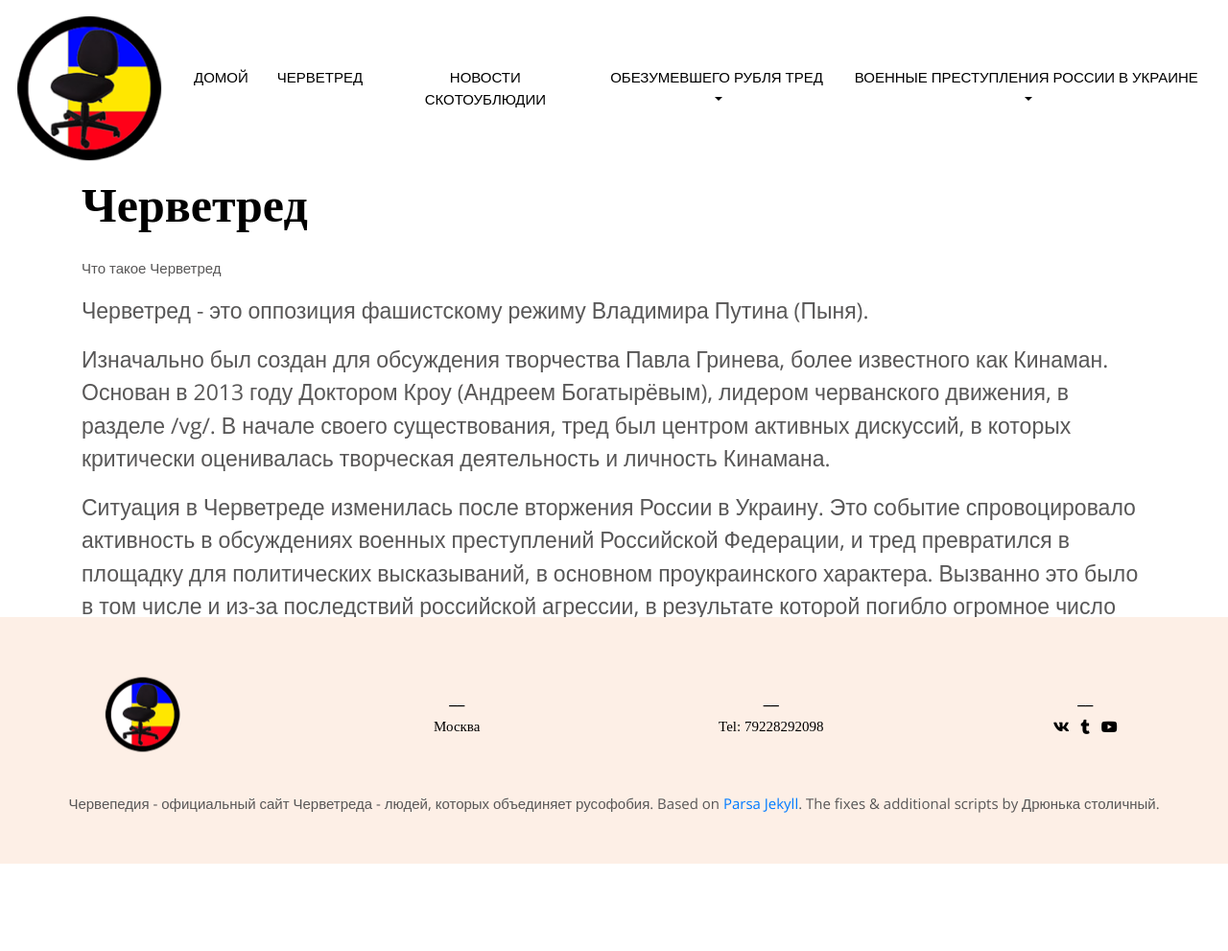
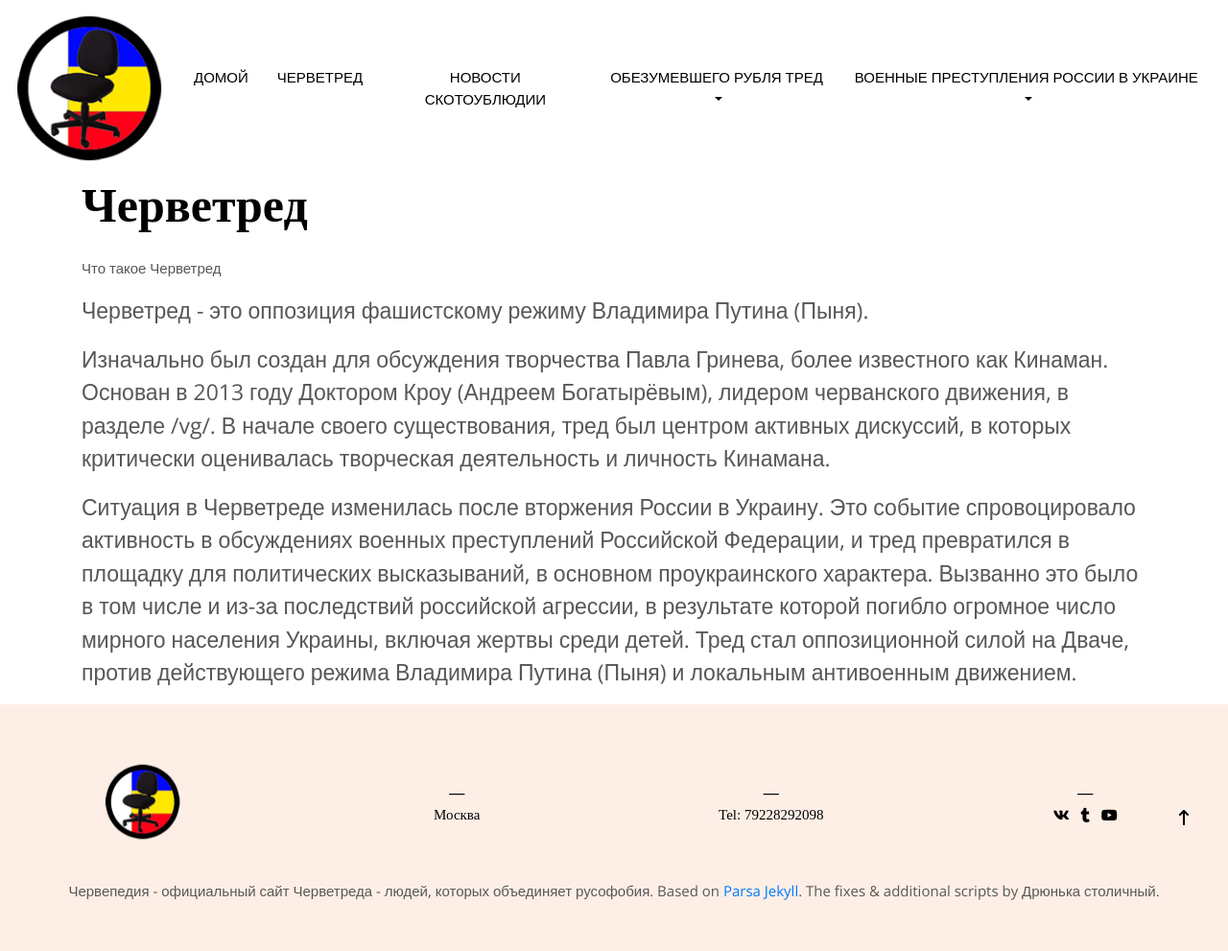
Before and after one commit to chervetred/chervetred.github.io, a Jekyll site: the page built from _pages/about.md, in a window 1280 px wide. Shown: the whole page at 96% size. Built offline with Jekyll 4.4.1, drawn with Linux system fonts in a browser that asks for light colours; some web fonts are replaced; a script that is not in the unit is left out; comment, search, counter and statistics services are not loaded; before the commit the page ends 900 px from its top, so only the background shows below that.

Commit message:
Update footer.html

```diff
--- a/_includes/footer.html
+++ b/_includes/footer.html
@@ -1,4 +1,4 @@
-<footer class="bg-secondary fixed-bottom" style="width: 100%; padding: 20px 0;">
+<footer class="bg-secondary" style="width: 100%; padding: 20px 0;">
   <div class="container-sm text-center">
   <head> <meta name="description" content="Черветред – русофобское сообщество на Дваче"/> </head>
   <div class="container-sm">
```
